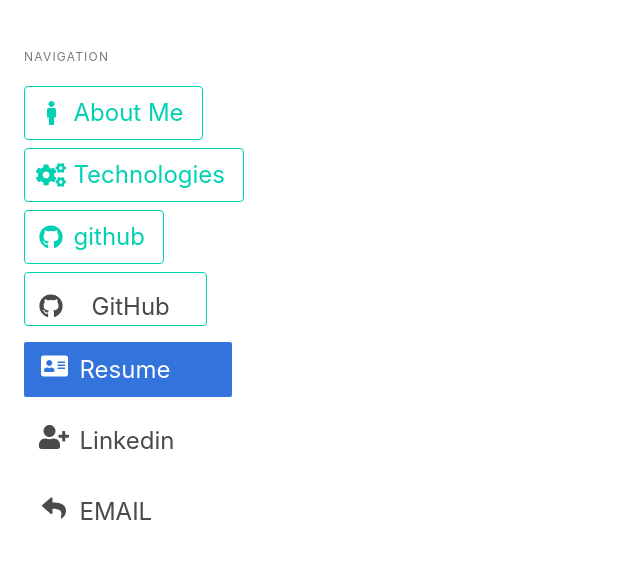
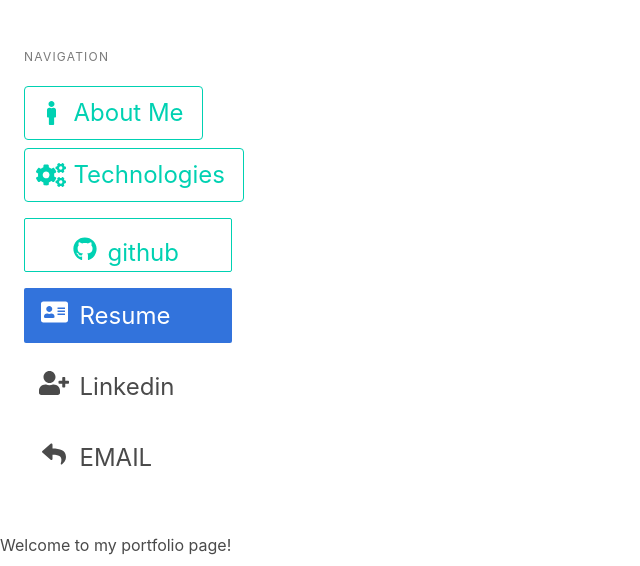
Before and after one commit to jstearne/portfolio-site, a Django app: page / in a window 1280 px wide. Shown: the top 566 px of the page, without its empty margins (0-640 px from the left). Run offline with Django 3.2, Linux system fonts and the light colour scheme; some libraries are stand-ins or nearby versions.

Commit message:
Got button pretty close, but text isn't vertically centered.

```diff
--- a/main_app/templates/base.html
+++ b/main_app/templates/base.html
@@ -170,24 +170,15 @@ button {
               <!--END Bulma -->
           <!--END TECHNOLOGIES-->
 
+          <!--Github-->
             <li>
-              <button class="button is-primary is-outlined is-large" id="lanuchModal-tech">
-                <span class="icon"><i class="fab fa-github"></i></span>
-                <span>github</span>
-              </button>
 
 
+              <a href="https://github.com/jstearne" target="_blank" class="button is-primary is-outlined is-large">
+                <span class="icon"><i class="fab fa-github"></i></span><span>github</span>
+              </a>
 
 
-
-              <button class="button is-large is-primary is-outlined">
-
-                <span class="icon is-large">
-                  <a href="https://github.com/jstearne" target="_blank"><i class="fab fa-github"></i></a>
-                </span>
-                <a href="https://github.com/jstearne" target="_blank"><span>GitHub</span></a>
-
-              </button>
 
 
 
```
